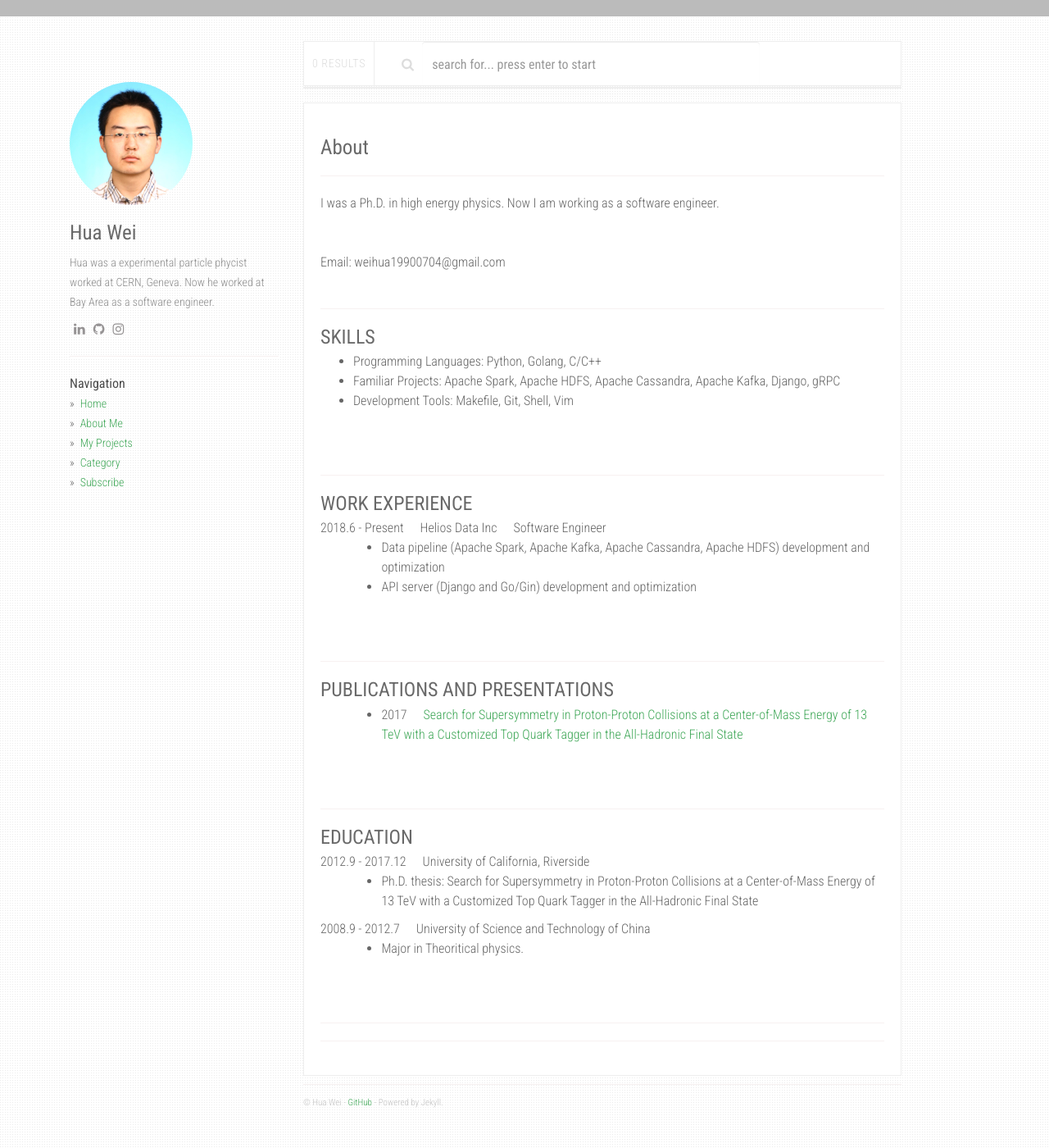
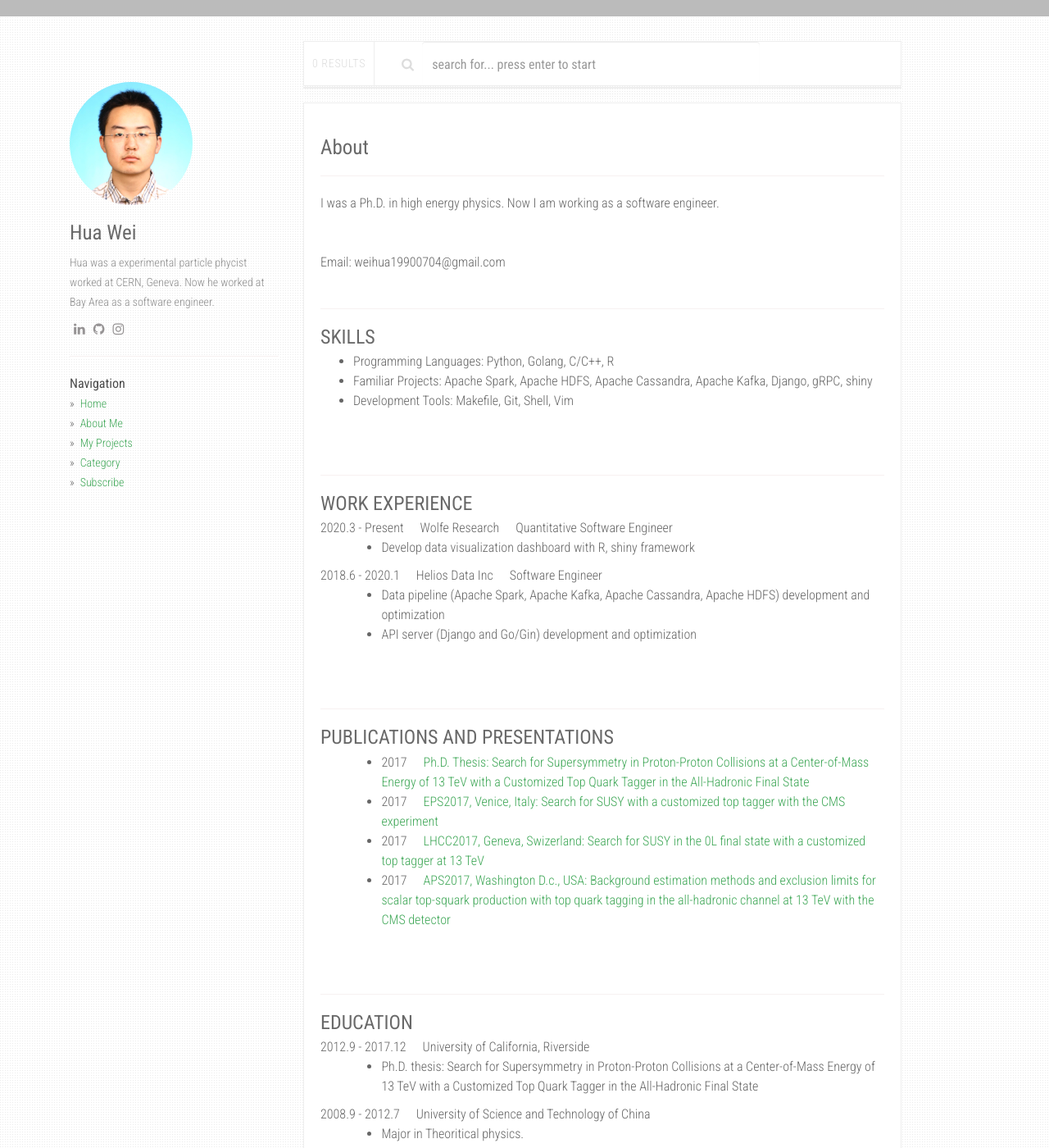
Before and after one commit to weihuacern/weihuacern.github.io, a Jekyll site: the page built from about.md, in a window 1280 px wide and 1400 px high. Shown: the whole window at 82% size. Built offline with Jekyll 4.4.1, drawn with Linux system fonts in a browser that asks for light colours; nearby versions of some CDN libraries.

Commit message:
small fixes on previous articles

```diff
--- a/about.md
+++ b/about.md
@@ -15,15 +15,21 @@ Email: weihua19900704@gmail.com
 <hr>
 <h3>SKILLS</h3>
 <ul>
-	<li>Programming Languages: Python, Golang, C/C++</li>
-	<li>Familiar Projects: Apache Spark, Apache HDFS, Apache Cassandra, Apache Kafka, Django, gRPC</li>
+	<li>Programming Languages: Python, Golang, C/C++, R</li>
+	<li>Familiar Projects: Apache Spark, Apache HDFS, Apache Cassandra, Apache Kafka, Django, gRPC, shiny</li>
 	<li>Development Tools: Makefile, Git, Shell, Vim</li>
 </ul>
 <br>
 <hr>
 <h3>WORK EXPERIENCE</h3>
 <div style="width:100%;">
-	<div style="width:70%;"><p>2018.6 - Present</p><p>Helios Data Inc</p><p>Software Engineer</p></div>
+	<div style="width:70%;"><p>2020.3 - Present</p><p>Wolfe Research</p><p>Quantitative Software Engineer</p></div>
+	<div style="padding-left:5%;">
+		<ul>
+			<li>Develop data visualization dashboard with R, shiny framework</li>
+		</ul>
+	</div>
+	<div style="width:70%;"><p>2018.6 - 2020.1</p><p>Helios Data Inc</p><p>Software Engineer</p></div>
 	<div style="padding-left:5%;">
 		<ul>
 			<li>Data pipeline (Apache Spark, Apache Kafka, Apache Cassandra, Apache HDFS) development and optimization</li>
@@ -37,7 +43,10 @@ Email: weihua19900704@gmail.com
 <div style="width:100%;">
 	<div style="padding-left:5%;">
 		<ul>
-		    <li><p>2017</p><p><a href="https://cds.cern.ch/record/2679500">Search for Supersymmetry in Proton-Proton Collisions at a Center-of-Mass Energy of 13 TeV with a Customized Top Quark Tagger in the All-Hadronic Final State</a></p></li>
+		    <li><p>2017</p><p><a href="https://cds.cern.ch/record/2679500">Ph.D. Thesis: Search for Supersymmetry in Proton-Proton Collisions at a Center-of-Mass Energy of 13 TeV with a Customized Top Quark Tagger in the All-Hadronic Final State</a></p></li>
+		    <li><p>2017</p><p><a href="https://pos.sissa.it/314/724/pdf">EPS2017, Venice, Italy: Search for SUSY with a customized top tagger with the CMS experiment</a></p></li>
+		    <li><p>2017</p><p><a href="https://indico.cern.ch/event/608530/contributions/2464550/attachments/1416018/2168019/20170222_SUSYTopTagger_2017LHCC.pdf">LHCC2017, Geneva, Swizerland: Search for SUSY in the 0L final state with a customized top tagger at 13 TeV</a></p></li>
+		    <li><p>2017</p><p><a href="http://meetings.aps.org/Meeting/APR17/Session/E11.4">APS2017, Washington D.c., USA: Background estimation methods and exclusion limits for scalar top-squark production with top quark tagging in the all-hadronic channel at 13 TeV with the CMS detector</a></p></li>
 		</ul>
 	</div>
 </div>
```
Also changed, not shown: assets/20200410_SHUFFLE_IN_APACHE_SPARK/sort-shuffle-workflow.png, 1 other file.
